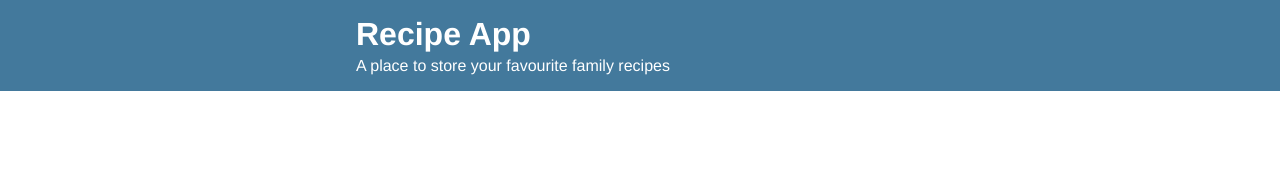
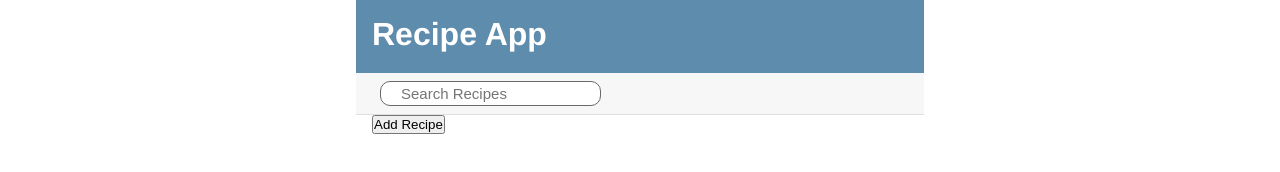
Before and after one commit to milliesdadrules/recipe-app, a website built with webpack: page public/index.html in a window 1280 px wide. Built offline with nearby package versions, Linux system fonts and the light colour scheme.

Commit message:
changed ccs actions to header

```diff
--- a/public/index.html
+++ b/public/index.html
@@ -2,17 +2,32 @@
 
 <html>
     <head>
+        <!-- Required Fonts -->
+        <link href="https://fonts.googleapis.com/css?family=Nunito:400,700&display=swap" rel="stylesheet"/>
+        <!-- Adding FontAwesome Kit -->
+        <script src="https://kit.fontawesome.com/ba43667ffc.js"></script>
         <link rel="stylesheet" href="styles/style.css">
         <title>Recipe App</title>
     </head>
     <body>
-        <div class="header">
+        <div class="container">
+            <header class="header">
+                <div class="container">
+                    <h1 class="header__title">Recipe App</h1>
+                </div>
+            </header>
+            <div class="search">
+                <div class="container">
+                    <input type="search" id="search-recipe" placeholder="Search Recipes">
+                </div>
+            </div>
             <div class="container">
-                <h1 class="header__title">Recipe App</h1>
-                <h2 class="header__subtitle">A place to store your favourite family recipes</h2>
+                <div class="recipes"></div>
+                <div class="buttons">
+                    <button id="add-recipe" class="button">Add Recipe</button>
+                </div>
             </div>
         </div>
-
         <script src="/scripts/bundle.js"></script>
     </body>
 </html>
--- a/public/styles/style.css
+++ b/public/styles/style.css
@@ -10,7 +10,7 @@ html {
   font-size: 62.5%;
 }
 body {
-    color: #8b7b7b;
+    color: #a79b9b;
     font-family: Helvetica, Arial, sans-serif;
     font-size: 1.6rem;
 }
@@ -25,7 +25,7 @@ body {
   /* Header */
 
   .header {
-    background: #43799c;
+    background: #5d8cac;
     color: white;
     padding: 1.6rem 0;
   }
@@ -39,3 +39,20 @@ body {
     font-size: 1.6rem;
     font-weight: 300;
   }
+
+  #search-recipe {
+    border: 1px solid #696969;
+    border-radius: 10px;
+    font-size: 15px;
+    height: 25px;
+    padding-left: 20px;
+    outline: none;
+}
+
+/* Actions Bar */
+
+.search {
+  background-color: #F7F7F7;
+  border-bottom: 1px solid #dedfe0;
+  padding: .8rem
+}
```
